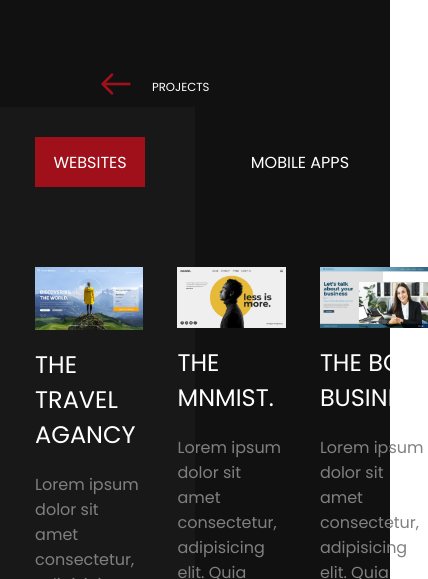
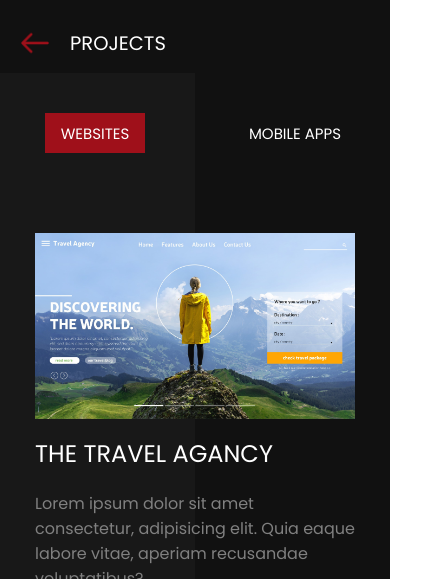
Before and after one commit to SheikhSameer000/office-project-2, a plain HTML site: page projects.html in a window 390 px wide. Shown: the part 52-631 px from the top of the page, 428 px wide, since content can reach past the window. Drawn offline with Linux system fonts and the light colour scheme; a web font is replaced by a local one.

Commit message:
new changes

```diff
--- a/projects.css
+++ b/projects.css
@@ -330,4 +330,53 @@ nav {
         display: flex;
         align-items: center;
       }
+      .heading{
+        background-color: #111111;
+        color: #fff;
+        padding: 10px 0 15px 20px;
+        display: flex;
+        align-items: center;
+        gap: 20px;
+      }
+      .heading h1{
+        font-size: 5vw;
+        font-weight: 400;
+        text-transform: uppercase;
+      }
+      .heading img{
+        width: 30px;
+        display: flex;
+      }
+      .pro-nav button{
+        width: 100px;
+        height: 40px;
+        font-size: 15px;
+        background: transparent;
+        outline: none;
+        border: none;
+        text-transform: uppercase;
+        color: #fff;
+        cursor: pointer;
+    }
+    .project-cards{
+      width: 100%;
+      height: 80%;
+      margin-top: 80px;
+      /* background-color: #fff; */
   }
+  .cards{
+    display: grid;
+    grid-template-columns: 25.91vw 25.91vw 25.91vw;
+    grid-template-rows: 500px;
+    grid-gap: 34px;
+    flex-direction: column;
+}
+.hero{
+  width: 100%;
+  height: 230vh;
+  background: linear-gradient(to right,  #181818 0%,#181818 50%,#111111 50%,#111111 100%);
+  display: flex;
+  justify-content: center;
+  align-items: center;
+}
+  }
--- a/script.js
+++ b/script.js
@@ -51,3 +51,18 @@ function showMobileApps(){
     }
 
 }
+
+
+const contactBtn = document.querySelector(".contact-btn");
+
+// contactBtn.addEventListener('click', function () {
+    //     console.log("hello");
+    // });
+
+
+    function handleContactButton () {
+    const contactForm = document.querySelector(".contact-form");
+    const bottomNav = document.querySelector(".bottom-nav")
+    bottomNav.style.height="900px"
+    contactForm.style.display='block'
+}
--- a/style.css
+++ b/style.css
@@ -380,6 +380,66 @@ nav > .logo {
   text-transform: uppercase;
   margin: 45px 140px;
 }
+.contact-form{
+  width: 62%;
+  height: 70vh;
+  background-color: #1e1e1e;
+  position: absolute;
+  top: 180%;
+  left: 49.4%;
+  transform: translate(-50%, -50%);
+  display: none;
+}
+.contact-form-container {
+  background-color: #1e1e1e;
+  padding: 20px;
+  border-radius: 8px;
+  width: 100%;
+}
+
+.contact-form-container h2 {
+  text-align: center;
+  margin-bottom: 20px;
+  color: #fff;
+}
+
+.form-group {
+  margin-bottom: 15px;
+}
+
+.form-group label {
+  display: block;
+  margin-bottom: 5px;
+  color: #fff;
+  font-weight: bold;
+}
+
+.form-group input,
+.form-group textarea {
+  width: 100%;
+  padding: 10px;
+  border: 1px solid #ccc;
+  border-radius: 4px;
+  font-size: 16px;
+}
+
+.form-group textarea {
+  resize: none;
+}
+
+button {
+  width: 100%;
+  padding: 10px;
+  background-color: #9f101a;
+  border: none;
+  border-radius: 4px;
+  color: white;
+  font-size: 16px;
+  cursor: pointer;
+  transition: background-color 0.3s ease;
+}
+
+
 
 .bottom-navlinks {
   width: 100%;
```
Also changed, not shown: index.html (+25 -1 lines).
